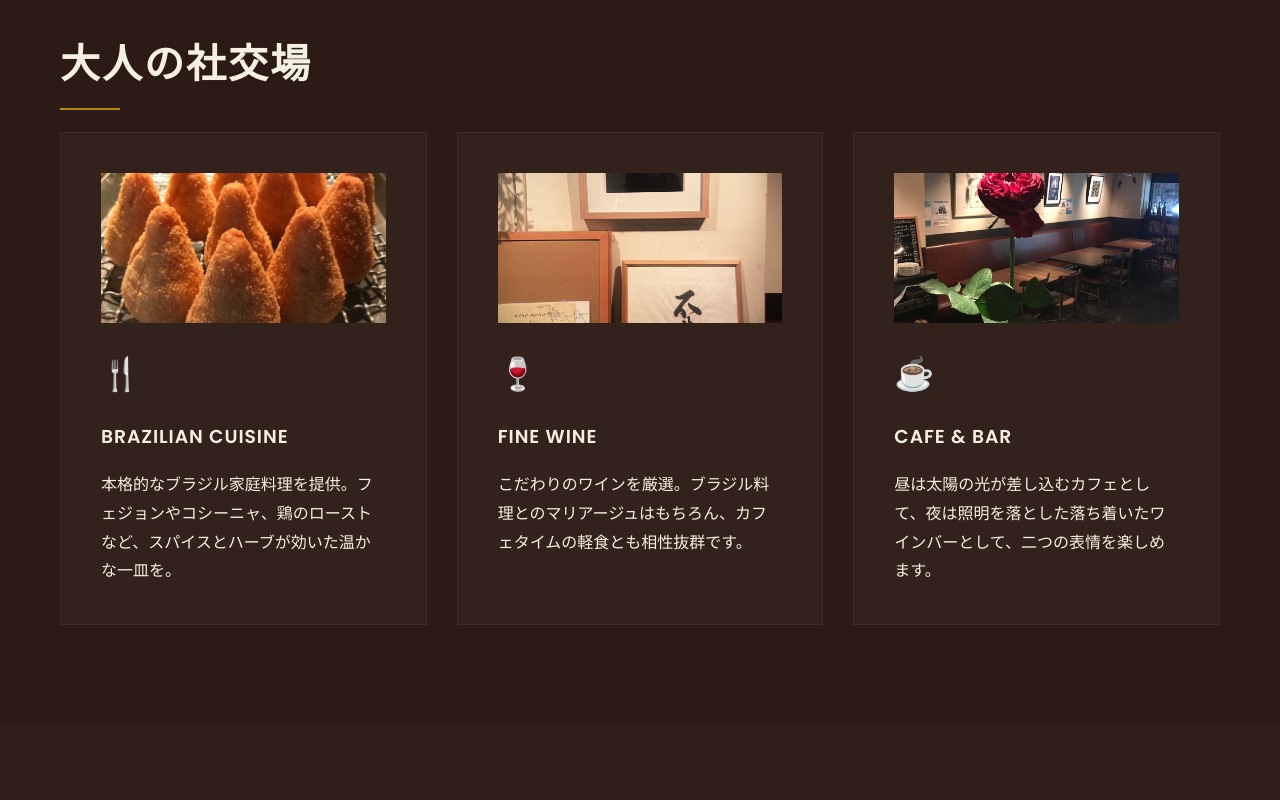
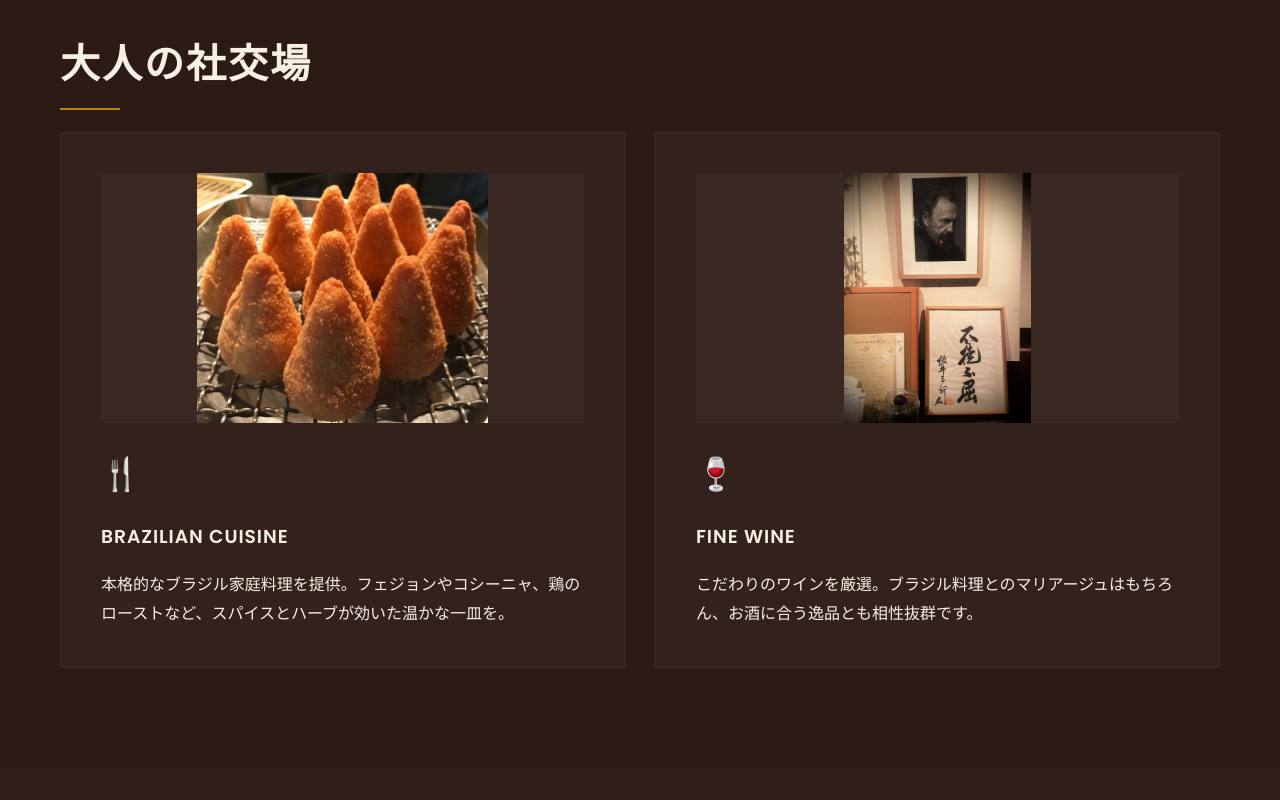
Before and after one commit to keikokamiya-spec/VINO-VIVO, a plain HTML site: page index.html in a window 1280 px wide. Shown: the part 1680-2480 px from the top of the page. Drawn offline with Linux system fonts and the light colour scheme.

Commit message:
Update established year to 2013, remove cafe references, and adjust menu image display to prevent cropping

```diff
--- a/index.html
+++ b/index.html
@@ -1,5 +1,6 @@
 <!DOCTYPE html>
 <html lang="ja">
+
 <head>
     <meta charset="UTF-8">
     <meta name="viewport" content="width=device-width, initial-scale=1.0">
@@ -9,11 +10,14 @@
     <!-- Google Fonts -->
     <link rel="preconnect" href="https://fonts.googleapis.com">
     <link rel="preconnect" href="https://fonts.gstatic.com" crossorigin>
-    <link href="https://fonts.googleapis.com/css2?family=Noto+Sans+JP:wght@400;500;700&family=Poppins:wght@400;600;700&display=swap" rel="stylesheet">
+    <link
+        href="https://fonts.googleapis.com/css2?family=Noto+Sans+JP:wght@400;500;700&family=Poppins:wght@400;600;700&display=swap"
+        rel="stylesheet">
 
     <!-- CSS -->
     <link rel="stylesheet" href="css/style.css">
 </head>
+
 <body>
 
     <!-- Header -->
@@ -43,8 +47,8 @@
         <div class="hero-content container">
             <h2 class="accent-font">Wine, Book & Brazilian Rhythm</h2>
             <h1>本・音楽・ワインが<br>つながる場所</h1>
-            <p>Cafe / Bar / Live Space</p>
-            <div class="since-badge">Est. 2024</div>
+            <p>Bar / Live Space</p>
+            <div class="since-badge">Est. 2013</div>
         </div>
     </section>
 
@@ -55,7 +59,7 @@
                 <div class="concept-text">
                     <h2 class="section-title">店主の審美眼</h2>
                     <p>出版社で40年勤めた店主が、文学・文化・音楽など「読む楽しみ」を基準に厳選した本たちが並ぶ空間。<br>ページをめくる音と、心地よい音楽が溶け合う贅沢な時間をお過ごしください。</p>
-                    <p style="margin-top: 20px;">ゆったりとしたカフェランチから、夜のワインバーまで。気分に合わせて過ごせる落ち着いた場所です。</p>
+                    <p style="margin-top: 20px;">夜のワインバーとして、心地よい時間をお過ごしいただける場所です。</p>
                 </div>
                 <div class="concept-visual">
                     <img src="img/concept_books.jpg" alt="VINO VIVOの本棚" class="concept-img" loading="lazy">
@@ -71,8 +75,9 @@
             <div class="service-cards">
                 <!-- Food -->
                 <div class="card">
-                    <div style="height: 150px; overflow:hidden; margin-bottom: 20px;">
-                        <img src="img/food_coxinha.jpg" alt="ブラジル料理 コシーニャ" style="width:100%; height:100%; object-fit:cover;">
+                    <div style="height: 250px; overflow:hidden; margin-bottom: 20px; background: rgba(255,255,255,0.03); display: flex; align-items: center; justify-content: center;">
+                        <img src="img/food_coxinha.jpg" alt="ブラジル料理 コシーニャ"
+                            style="max-width:100%; max-height:100%; object-fit:contain;">
                     </div>
                     <div class="card-icon">🍴</div>
                     <h3>Brazilian Cuisine</h3>
@@ -80,22 +85,14 @@
                 </div>
                 <!-- Wine -->
                 <div class="card">
-                    <div style="height: 150px; overflow:hidden; margin-bottom: 20px;">
-                        <img src="img/wine_menu.jpg" alt="ワインメニュー" style="width:100%; height:100%; object-fit:cover;">
+                    <div style="height: 250px; overflow:hidden; margin-bottom: 20px; background: rgba(255,255,255,0.03); display: flex; align-items: center; justify-content: center;">
+                        <img src="img/wine_menu.jpg" alt="ワインメニュー" style="max-width:100%; max-height:100%; object-fit:contain;">
                     </div>
                     <div class="card-icon">🍷</div>
                     <h3>Fine Wine</h3>
-                    <p>こだわりのワインを厳選。ブラジル料理とのマリアージュはもちろん、カフェタイムの軽食とも相性抜群です。</p>
+                    <p>こだわりのワインを厳選。ブラジル料理とのマリアージュはもちろん、お酒に合う逸品とも相性抜群です。</p>
                 </div>
-                <!-- Vibe -->
-                <div class="card">
-                    <div style="height: 150px; overflow:hidden; margin-bottom: 20px;">
-                        <img src="img/interior_flag.jpg" alt="店内の雰囲気" style="width:100%; height:100%; object-fit:cover;">
-                    </div>
-                    <div class="card-icon">☕</div>
-                    <h3>Cafe & Bar</h3>
-                    <p>昼は太陽の光が差し込むカフェとして、夜は照明を落とした落ち着いたワインバーとして、二つの表情を楽しめます。</p>
-                </div>
+
             </div>
         </div>
     </section>
@@ -129,7 +126,7 @@
                         </tr>
                         <tr>
                             <th>Access</th>
-                            <td>青葉台駅から徒歩3分</td>
+                            <td>青葉台駅から徒歩5分</td>
                         </tr>
                         <tr>
                             <th>Hours</th>
@@ -151,7 +148,10 @@
                 </div>
                 <div class="access-map">
                     <!-- Google Map Placeholder (Dark Mode styling applied via CSS) -->
-                    <iframe class="map-container" src="https://www.google.com/maps/embed?pb=!1m18!1m12!1m3!1d3244.6095690807085!2d139.516881776566!3d35.54016667263435!2m3!1f0!2f0!3f0!3m2!1i1024!2i768!4f13.1!3m3!1m2!1s0x6018f6e246995667%3A0xe9f323c93275727a!2z44CSMjI3LTAwMjUg56We5aWI5bed55yM5qiq5rWc5biC6Z2S6JGJ5Yy644Gk44Gk44GY44GM5LiY77yS77yT4oiS77yR77yRIOODkuOCq-ODquODoeOCveODs-mdkuatieeZrw!5e0!3m2!1sja!2sjp!4v1712646200000!5m2!1sja!2sjp" width="600" height="450" style="border:0;" allowfullscreen="" loading="lazy" referrerpolicy="no-referrer-when-downgrade"></iframe>
+                    <iframe class="map-container"
+                        src="https://www.google.com/maps/embed?pb=!1m18!1m12!1m3!1d3244.6095690807085!2d139.516881776566!3d35.54016667263435!2m3!1f0!2f0!3f0!3m2!1i1024!2i768!4f13.1!3m3!1m2!1s0x6018f6e246995667%3A0xe9f323c93275727a!2z44CSMjI3LTAwMjUg56We5aWI5bed55yM5qiq5rWc5biC6Z2S6JGJ5Yy644Gk44Gk44GY44GM5LiY77yS77yT4oiS77yR77yRIOODkuOCq-ODquODoeOCveODs-mdkuatieeZrw!5e0!3m2!1sja!2sjp!4v1712646200000!5m2!1sja!2sjp"
+                        width="600" height="450" style="border:0;" allowfullscreen="" loading="lazy"
+                        referrerpolicy="no-referrer-when-downgrade"></iframe>
                 </div>
             </div>
         </div>
@@ -161,7 +161,7 @@
     <footer style="padding: 50px 0; border-top: 1px solid rgba(255,255,255,0.05); text-align: center;">
         <div class="container">
             <p class="logo" style="margin-bottom: 20px;">VINO VIVO</p>
-            <p style="font-size: 0.8rem; color: var(--color-text-muted)">&copy; 2024 VINO VIVO. All Rights Reserved.</p>
+            <p style="font-size: 0.8rem; color: var(--color-text-muted)">&copy; 2026 VINO VIVO. All Rights Reserved.</p>
         </div>
     </footer>
 
@@ -187,4 +187,5 @@
         });
     </script>
 </body>
+
 </html>
```
